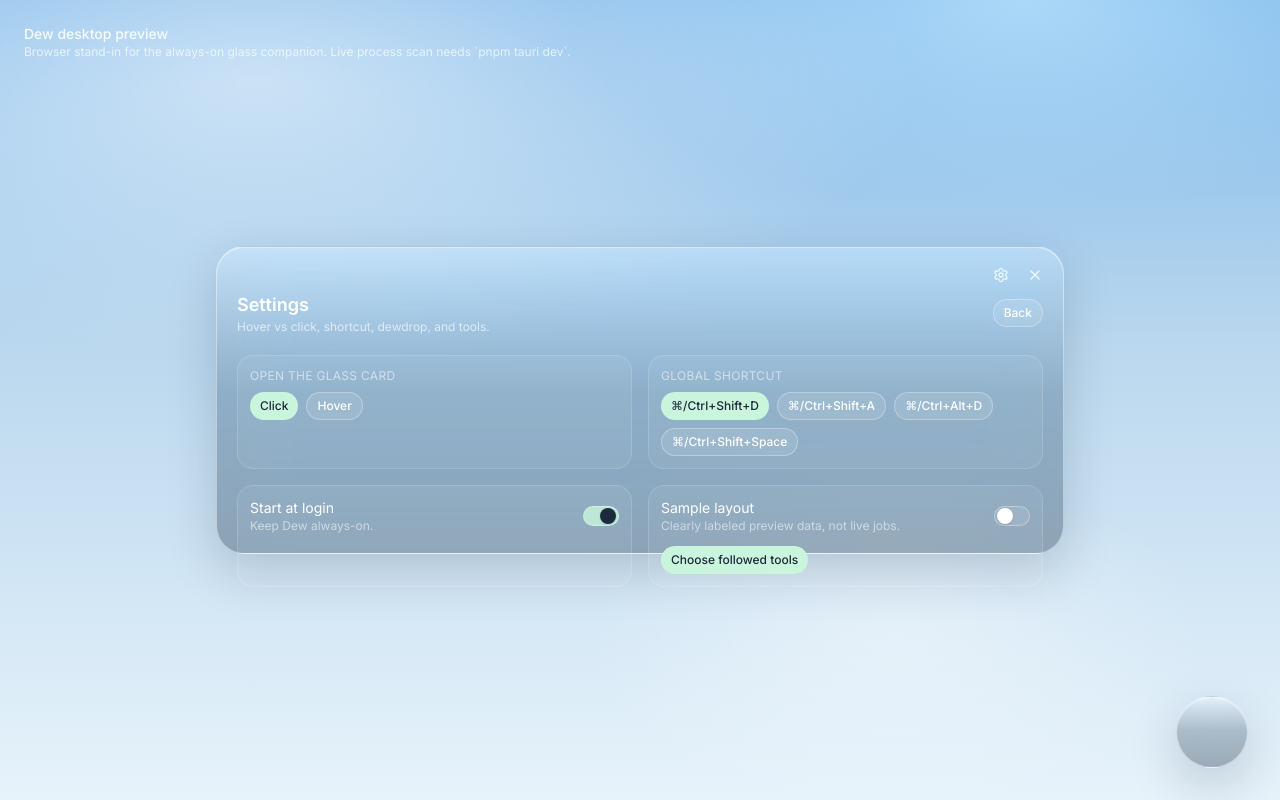
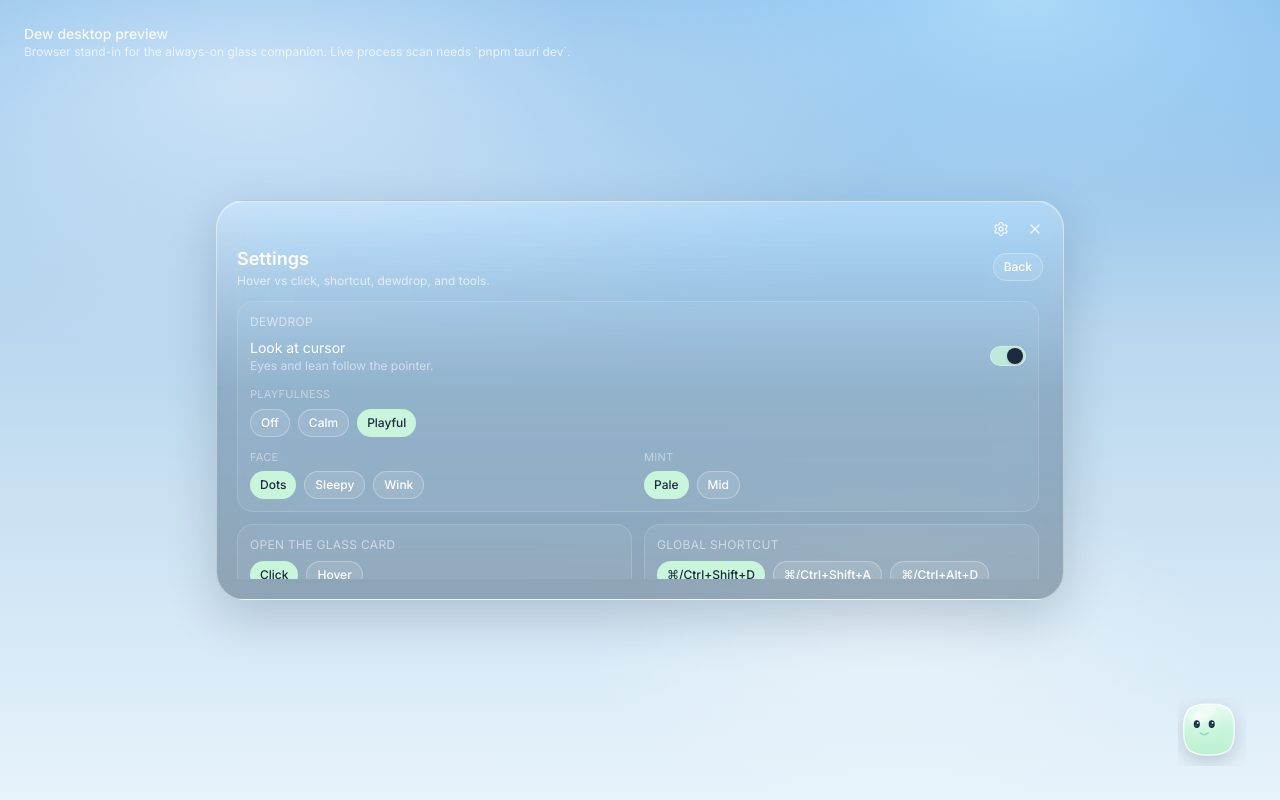
Before and after one commit to kwakseongjae/dew, a React (Vite) app: page / in a window 1280 px wide. Both pictures are taken after a click on the button 1001 px from the left and 275 px from the top of the page. Built offline with nearby package versions, Linux system fonts and the light colour scheme.

Commit message:
Wire orb morph, dewdrop settings, and preview flags.

```diff
--- a/src/App.tsx
+++ b/src/App.tsx
@@ -1,4 +1,5 @@
 import { DesktopPreview } from "@/components/DesktopPreview";
+import { DewdropPlayground } from "@/components/DewdropPlayground";
 import { Orb } from "@/components/Orb";
 import { Panel } from "@/components/Panel";
 import { isTauri } from "@/lib/bridge";
@@ -26,6 +27,7 @@ const TauriPanel = () => {
         connecting={dew.connecting}
         showConnect={dew.showConnect}
         startInPicker={dew.startInPicker}
+        startInSettings={dew.startInSettings}
         onSaveSettings={dew.saveSettings}
         onToggleSample={handleToggleSample}
         onConnect={dew.connect}
@@ -47,6 +49,8 @@ const App = () => {
     document.body.classList.add("browser-preview");
   }
 
+  if (params.get("play") === "1") return <DewdropPlayground />;
+
   return <DesktopPreview shot={shot} />;
 };
 
--- a/src/components/DesktopPreview.tsx
+++ b/src/components/DesktopPreview.tsx
@@ -44,6 +44,7 @@ export const DesktopPreview = ({ shot = false }: DesktopPreviewProps) => {
             connecting={dew.connecting}
             showConnect={dew.showConnect}
             startInPicker={dew.startInPicker}
+            startInSettings={dew.startInSettings}
             onSaveSettings={dew.saveSettings}
             onToggleSample={handleToggleSample}
             onConnect={dew.connect}
--- a/src/components/Orb.tsx
+++ b/src/components/Orb.tsx
@@ -7,6 +7,8 @@ import {
   startOrbDrag,
   togglePanel,
 } from "@/lib/bridge";
+import { lookFromSettings } from "@/lib/dewdrop";
+import { readQueryFlags } from "@/lib/useDew";
 import type { Settings, Snapshot } from "@/lib/types";
 import { cn } from "@/lib/utils";
 
@@ -25,7 +27,13 @@ export const Orb = ({ snapshot, settings, onOpen, onFocusDone }: OrbProps) => {
     .sort((a, b) => (b.finishedAtMs ?? 0) - (a.finishedAtMs ?? 0));
   const doneGroup = doneSessions[0];
   const jobs = snapshot.activeJobs;
-  const morphKey = doneGroup?.id ?? "idle";
+  const flags = readQueryFlags();
+  const freeze = flags.shot;
+  const settledBang = Boolean(doneGroup) || flags.doneExplicit;
+  const freezeMorph = flags.morph ? 0.56 : freeze ? (settledBang ? 1 : 0) : null;
+  const freezeLean =
+    flags.lean || (freeze && flags.orbshot && !flags.morph && !settledBang) ? { x: 0.62, y: -0.28 } : null;
+  const morphTarget = settledBang ? 1 : 0;
 
   const handleOpen = () => {
     if (onOpen) onOpen();
@@ -100,21 +108,20 @@ export const Orb = ({ snapshot, settings, onOpen, onFocusDone }: OrbProps) => {
       onPointerMove={handlePointerMove}
       onPointerUp={handlePointerUp}
       className={cn(
-        "relative grid size-[72px] place-items-center rounded-full outline-none",
+        "relative grid size-[72px] place-items-center overflow-visible rounded-full bg-transparent outline-none",
         "focus-visible:ring-2 focus-visible:ring-mint",
-        doneGroup ? "dew-orb-done animate-dew-bang" : "glass-card",
       )}
     >
-      {doneGroup ? (
-        <span
-          key={morphKey}
-          className="animate-dew-bang-mark text-[34px] font-semibold leading-none text-slate-800"
-        >
-          !
-        </span>
-      ) : (
-        <Dewdrop mood={jobs > 0 ? "live" : "idle"} className="size-[52px]" />
-      )}
+      <Dewdrop
+        look={lookFromSettings(settings)}
+        mood={jobs > 0 ? "live" : "idle"}
+        size={68}
+        morphTarget={morphTarget}
+        freezeMorph={freezeMorph}
+        freezeLean={freezeLean}
+        freeze={freeze}
+        lookAtDocument={!freeze}
+      />
     </button>
   );
 };
--- a/src/components/Panel.tsx
+++ b/src/components/Panel.tsx
@@ -20,6 +20,7 @@ type PanelProps = {
   connecting: boolean;
   showConnect: boolean;
   startInPicker?: boolean;
+  startInSettings?: boolean;
   onSaveSettings: (next: Settings) => Promise<void>;
   onToggleSample: (on: boolean) => void;
   onConnect: () => Promise<void>;
@@ -38,6 +39,7 @@ export const Panel = ({
   connecting,
   showConnect,
   startInPicker = false,
+  startInSettings = false,
   onSaveSettings,
   onToggleSample,
   onConnect,
@@ -45,8 +47,8 @@ export const Panel = ({
   onRescan,
   onClose,
 }: PanelProps) => {
-  const [settingsOpen, setSettingsOpen] = useState(false);
-  const [pickerOpen, setPickerOpen] = useState(startInPicker);
+  const [settingsOpen, setSettingsOpen] = useState(startInSettings);
+  const [pickerOpen, setPickerOpen] = useState(startInPicker && !startInSettings);
 
   const handleFocus = (id: string) => {
     void focusAgent(id);
@@ -100,7 +102,10 @@ export const Panel = ({
 
   return (
     <section
-      className="glass-card relative flex h-[308px] w-[848px] flex-col rounded-[28px] p-5 text-white"
+      className={cn(
+        "glass-card relative flex w-[848px] flex-col rounded-[28px] p-5 text-white",
+        overlay === "settings" ? "h-[400px]" : "h-[308px]",
+      )}
       onMouseEnter={handlePointerEnter}
       onMouseLeave={handlePointerLeave}
       onKeyDown={handleKeyDown}
@@ -134,6 +139,7 @@ export const Panel = ({
             scanning={connecting}
             error={error}
             inTauri={inTauri}
+            look={settings}
             onConnect={handleConnect}
           />
         </div>
--- a/src/components/SettingsPane.tsx
+++ b/src/components/SettingsPane.tsx
@@ -1,6 +1,7 @@
 import { Button } from "@/components/ui/button";
 import { Switch } from "@/components/ui/switch";
 import { hideOrb } from "@/lib/bridge";
+import type { DewdropFace, DewdropMint, DewdropPlayfulness } from "@/lib/dewdrop";
 import type { Settings } from "@/lib/types";
 
 type SettingsPaneProps = {
@@ -18,6 +19,23 @@ const SHORTCUTS = [
   "CommandOrControl+Shift+A",
   "CommandOrControl+Alt+D",
   "CommandOrControl+Shift+Space",
+];
+
+const PLAYFULNESS: { id: DewdropPlayfulness; label: string }[] = [
+  { id: "off", label: "Off" },
+  { id: "calm", label: "Calm" },
+  { id: "playful", label: "Playful" },
+];
+
+const FACES: { id: DewdropFace; label: string }[] = [
+  { id: "dots", label: "Dots" },
+  { id: "sleepy", label: "Sleepy" },
+  { id: "wink", label: "Wink" },
+];
+
+const MINTS: { id: DewdropMint; label: string }[] = [
+  { id: "pale", label: "Pale" },
+  { id: "mid", label: "Mid" },
 ];
 
 export const SettingsPane = ({
@@ -41,12 +59,28 @@ export const SettingsPane = ({
     void onSave({ ...settings, autostart });
   };
 
+  const handleLookAtCursor = (lookAtCursor: boolean) => {
+    void onSave({ ...settings, lookAtCursor });
+  };
+
+  const handlePlayfulness = (playfulness: DewdropPlayfulness) => {
+    void onSave({ ...settings, playfulness });
+  };
+
+  const handleFace = (face: DewdropFace) => {
+    void onSave({ ...settings, face });
+  };
+
+  const handleMint = (mint: DewdropMint) => {
+    void onSave({ ...settings, mint });
+  };
+
   const handleHideOrb = () => {
     void hideOrb();
   };
 
   return (
-    <div className="flex h-full flex-col text-white">
+    <div className="flex h-full min-h-0 flex-col text-white">
       <div className="flex items-center justify-between">
         <div>
           <p className="text-lg font-semibold">Settings</p>
@@ -56,7 +90,67 @@ export const SettingsPane = ({
           Back
         </Button>
       </div>
-      <div className="mt-5 grid gap-4 sm:grid-cols-2">
+      <div className="mt-3 min-h-0 flex-1 overflow-y-auto pr-1">
+        <section className="rounded-2xl border border-white/15 bg-white/5 p-3">
+          <p className="text-xs uppercase tracking-wide text-white/55">Dewdrop</p>
+          <div className="mt-2 flex items-center justify-between gap-3">
+            <div>
+              <p className="text-sm">Look at cursor</p>
+              <p className="text-xs text-white/55">Eyes and lean follow the pointer.</p>
+            </div>
+            <Switch
+              checked={settings.lookAtCursor}
+              onCheckedChange={handleLookAtCursor}
+              aria-label="Look at cursor"
+            />
+          </div>
+          <p className="mt-3 text-[11px] uppercase tracking-wide text-white/45">Playfulness</p>
+          <div className="mt-1.5 flex flex-wrap gap-2">
+            {PLAYFULNESS.map((option) => (
+              <Button
+                key={option.id}
+                variant={settings.playfulness === option.id ? "mint" : "glass"}
+                onClick={() => handlePlayfulness(option.id)}
+                aria-pressed={settings.playfulness === option.id}
+              >
+                {option.label}
+              </Button>
+            ))}
+          </div>
+          <div className="mt-3 grid gap-3 sm:grid-cols-2">
+            <div>
+              <p className="text-[11px] uppercase tracking-wide text-white/45">Face</p>
+              <div className="mt-1.5 flex flex-wrap gap-2">
+                {FACES.map((option) => (
+                  <Button
+                    key={option.id}
+                    variant={settings.face === option.id ? "mint" : "glass"}
+                    onClick={() => handleFace(option.id)}
+                    aria-pressed={settings.face === option.id}
+                  >
+                    {option.label}
+                  </Button>
+                ))}
+              </div>
+            </div>
+            <div>
+              <p className="text-[11px] uppercase tracking-wide text-white/45">Mint</p>
+              <div className="mt-1.5 flex flex-wrap gap-2">
+                {MINTS.map((option) => (
+                  <Button
+                    key={option.id}
+                    variant={settings.mint === option.id ? "mint" : "glass"}
+                    onClick={() => handleMint(option.id)}
+                    aria-pressed={settings.mint === option.id}
+                  >
+                    {option.label}
+                  </Button>
+                ))}
+              </div>
+            </div>
+          </div>
+        </section>
+        <div className="mt-3 grid gap-3 sm:grid-cols-2">
           <section className="rounded-2xl border border-white/15 bg-white/5 p-3">
             <p className="text-xs uppercase tracking-wide text-white/55">Open the glass card</p>
             <div className="mt-2 flex gap-2">
@@ -127,5 +221,6 @@ export const SettingsPane = ({
           </section>
         </div>
       </div>
+    </div>
   );
 };
--- a/src/lib/types.ts
+++ b/src/lib/types.ts
@@ -68,6 +68,10 @@ export type Settings = {
   autostart: boolean;
   onboarded: boolean;
   followedTools: string[];
+  lookAtCursor: boolean;
+  playfulness: "off" | "calm" | "playful";
+  face: "dots" | "sleepy" | "wink";
+  mint: "pale" | "mid";
 };
 
 export type ConnectResult = {
@@ -86,6 +90,10 @@ export const defaultSettings = (): Settings => ({
   autostart: true,
   onboarded: false,
   followedTools: [],
+  lookAtCursor: true,
+  playfulness: "playful",
+  face: "dots",
+  mint: "pale",
 });
 
 export const emptySnapshot = (): Snapshot => ({
--- a/src/lib/useDew.ts
+++ b/src/lib/useDew.ts
@@ -11,12 +11,18 @@ import { applyFollowed } from "./follow";
 import { sampleSnapshot } from "./sample";
 import { defaultSettings, emptySnapshot, type Settings, type Snapshot } from "./types";
 
-type QueryFlags = {
+export type QueryFlags = {
   sample: boolean;
   done: boolean;
+  doneExplicit: boolean;
   first: boolean;
   picker: boolean;
   orbshot: boolean;
+  play: boolean;
+  morph: boolean;
+  lean: boolean;
+  settings: boolean;
+  shot: boolean;
 };
 
 export const readQueryFlags = (): QueryFlags => {
@@ -24,9 +30,15 @@ export const readQueryFlags = (): QueryFlags => {
   return {
     sample: params.get("sample") === "1",
     done: params.get("done") !== "0",
+    doneExplicit: params.get("done") === "1",
     first: params.get("first") === "1",
     picker: params.get("picker") === "1",
     orbshot: params.get("orbshot") === "1",
+    play: params.get("play") === "1",
+    morph: params.get("morph") === "1",
+    lean: params.get("lean") === "1",
+    settings: params.get("settings") === "1",
+    shot: params.get("shot") === "1",
   };
 };
 
@@ -40,8 +52,9 @@ export const useDew = () => {
   const [connecting, setConnecting] = useState(false);
 
   const sampleOn = settings.sampleLayout || browserSample;
-  const showConnect = flags.first || (!settings.onboarded && !sampleOn);
+  const showConnect = flags.first || (!settings.onboarded && !sampleOn && !flags.settings);
   const startInPicker = flags.picker;
+  const startInSettings = flags.settings;
 
   useEffect(() => {
     let cancelled = false;
@@ -49,7 +62,7 @@ export const useDew = () => {
       try {
         const [nextSettings, nextSnapshot] = await Promise.all([getSettings(), getSnapshot()]);
         if (cancelled) return;
-        setSettings(nextSettings);
+        setSettings({ ...defaultSettings(), ...nextSettings });
         setSnapshot(nextSnapshot);
         setError(null);
       } catch (err) {
@@ -70,7 +83,7 @@ export const useDew = () => {
   }, []);
 
   const saveSettings = useCallback(async (next: Settings) => {
-    const saved = await persistSettings(next);
+    const saved = await persistSettings({ ...defaultSettings(), ...next });
     setSettings(saved);
     const nextSnapshot = await getSnapshot();
     setSnapshot(nextSnapshot);
@@ -86,7 +99,7 @@ export const useDew = () => {
       if (wait > 0) {
         await new Promise((resolve) => window.setTimeout(resolve, wait));
       }
-      setSettings(result.settings);
+      setSettings({ ...defaultSettings(), ...result.settings });
       setSnapshot(result.snapshot);
     } catch (err) {
       setError(err instanceof Error ? err.message : "Scan failed.");
@@ -129,7 +142,10 @@ export const useDew = () => {
     sampleOn,
     showConnect,
     startInPicker,
+    startInSettings,
     orbshot: flags.orbshot,
+    play: flags.play,
+    flags,
     setBrowserSample,
     inTauri: isTauri(),
   };
```
Also changed, not shown: src/components/ConnectPane.tsx (+4 -4 lines), src/index.css (+0 -121 lines), 2 other files (tests, documents, lock files or other folders). Lines whose indentation alone changed are shown as unchanged.
